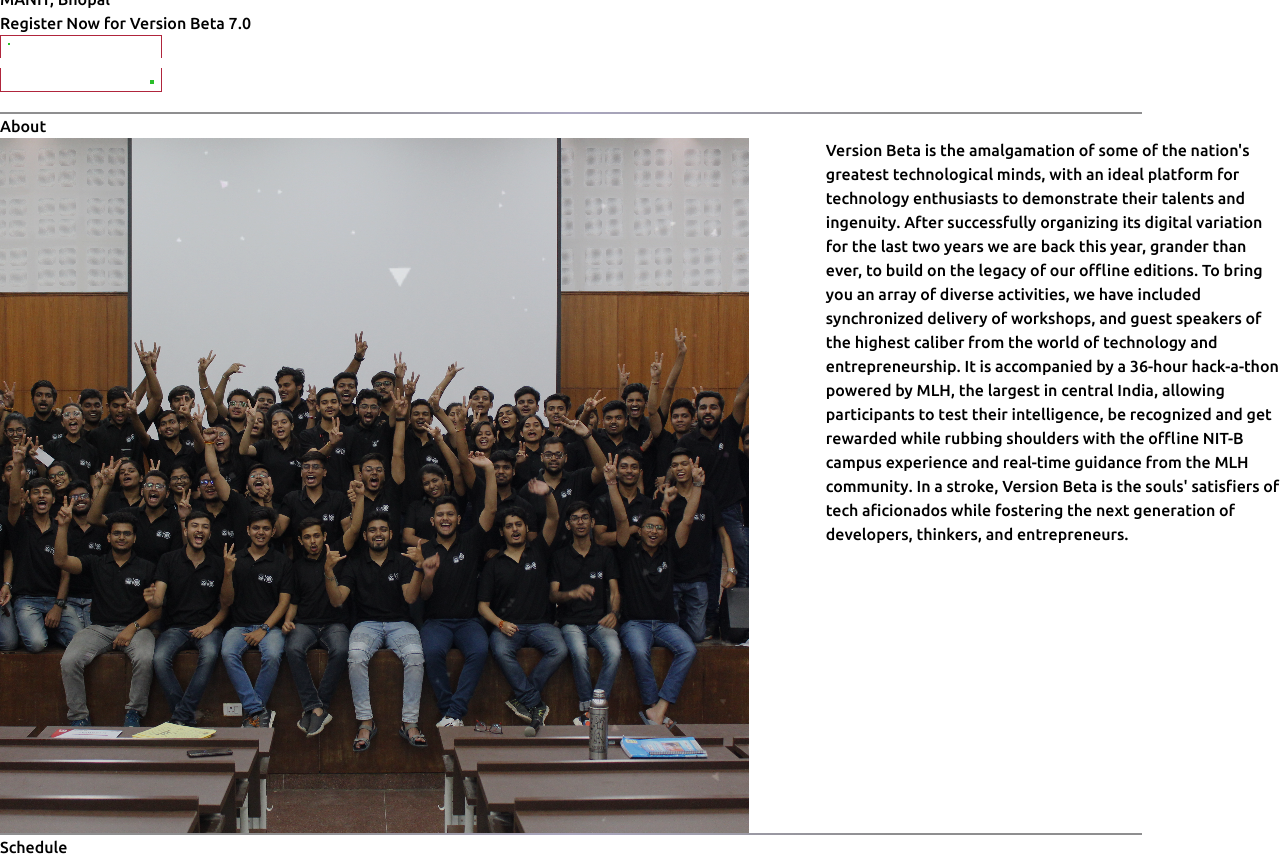
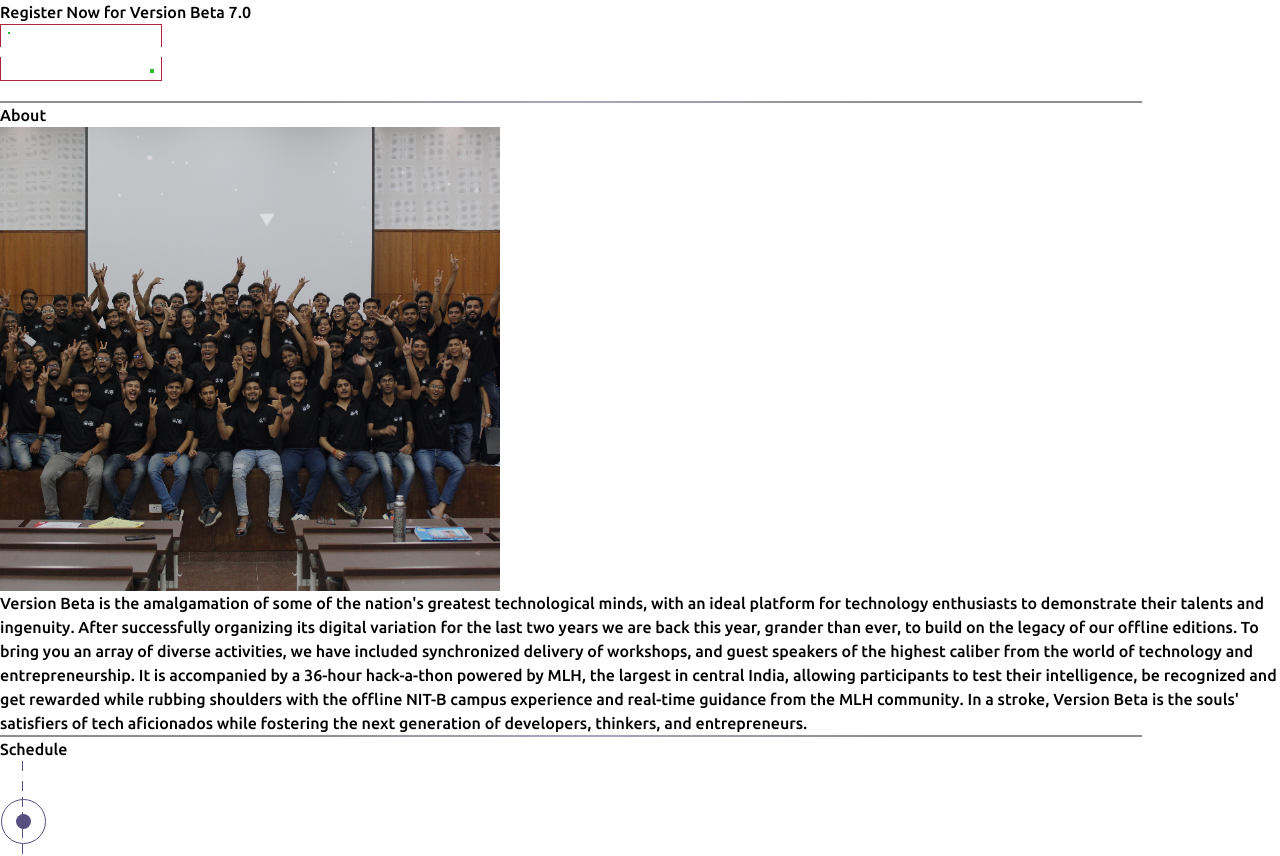
Before and after one commit to pm-8/Version-Beta-Main, a React (Vite) app: page / in a window 1280 px wide. Shown: the part 1380-2236 px from the top of the page. Built offline with nearby package versions, Linux system fonts and the light colour scheme.

Commit message:
changes are done

```diff
--- a/src/Components/About.jsx
+++ b/src/Components/About.jsx
@@ -1,16 +1,18 @@
-import './Styles/About.css'
 const About = () => {
   return (
     <div id="about" className="w-9/12 mx-auto mt-24 flex flex-col gap-16">
       <h1 className="text-[#897be2] text-center text-[45px] uppercase font-bold">
         About
       </h1>
-      <div className="container"  >
+      <div className="flex flex-col items-center gap-10 lg:flex-col xl:flex-row">
         <img
           src="/Images/aboutImg.png"
-          className="rounded-lg w-[45vw]"
+          alt=""
+          width="500"
+          height="500"
+          className="rounded-lg animate-pulse w-full lg:w-full xl:w-[45%]"
         />
-        <p className="text-[#72a5af] w-[45%] text-lg ">
+        <p className="text-[#72a5af] w-full lg:w-full xl:w-[45%] text-lg">
           Version Beta is the amalgamation of some of the nation&apos;s greatest
           technological minds, with an ideal platform for technology enthusiasts
           to demonstrate their talents and ingenuity. After successfully
--- a/src/Components/FAQs.jsx
+++ b/src/Components/FAQs.jsx
@@ -2,7 +2,7 @@ import Accordians from "./Nested Components/Accordian/Accordians";
 
 const FAQs = () => {
   return (
-    <div id="faqs" className="w-6/12 mx-auto mt-24 flex flex-col gap-16">
+    <div id="faqs" className="w-10/12 md:w-6/12 lg:w-6/12 xl:w-6/12 mx-auto mt-24 flex flex-col gap-16">
       <h1 className="text-[#897be2] text-center text-[45px] font-bold">FAQs</h1>
       <div className="mt-10 mx-auto">
         <Accordians />
--- a/src/Components/Gallery.jsx
+++ b/src/Components/Gallery.jsx
@@ -2,7 +2,7 @@ import Swiper from "./Nested Components/Swiper/Swiper";
 
 const Gallery = () => {
   return (
-    <div id="gallery" className="w-7/12 mx-auto mt-24 flex flex-col gap-16">
+    <div id="gallery" className="w-10/12 lg:w-7/12 xl:w-7/12 mx-auto mt-24 flex flex-col gap-16">
       <h1 className="text-[#897be2] text-center text-[45px] uppercase font-bold">Gallery</h1>
       <div>
         <Swiper />
--- a/src/Components/Hero.jsx
+++ b/src/Components/Hero.jsx
@@ -4,8 +4,8 @@ const Hero = () => {
   return (
     <>
       <div className="w-9/12 mx-auto mt-28">
-        <div className="flex gap-20">
-          <div className="">
+        <div className="flex flex-col-reverse items-center lg:flex-row xl:flex-row gap-20">
+          <div className="w-full text-center lg:text-left xl:text-left">
             <h1 className="text-[50px] text-[#ddd] font-semibold leading-tight animate-pulse">
               Ready to Debug Your <br />
               Limits?
@@ -14,26 +14,26 @@ const Hero = () => {
               Welcome to Version Beta!
             </h2>
             <p className=" text-[#aaa] text-lg mt-6">
-              Dive into a world where every bug is a challenge, and every <br />{" "}
+              Dive into a world where every bug is a challenge, and every
               line of code a victory!
             </p>
           </div>
-          <div className="w-[50%]">
-            <img src="/Images/VB LOGO--main.png" alt="" className="animate-pulse" />
-            <div className="mt-4 text-[#ccc] flex gap-28 ml-10">
+          <div className="w-full lg:w-full xl:w-full">
+            <img src="/Images/VB LOGO--main.png" alt="" className="animate-pulse w-full" />
+            <div className="mt-4 text-[#ccc] flex flex-col md:flex-row lg:gap-24 lg:flex-row xl:gap-24 xl:flex-row gap-4 ml-10">
               <div className="flex items-center gap-3">
-                <img src="/Images/calendar.png" alt="" className="w-10" />
-                <p className="text-lg font-medium ">Oct 5th - Nov 5th 2024</p>
+                <img src="/Images/calendar.png" alt="" className="w-[1.5rem]" />
+                <p className="text-sm md:text-base lg:text-base xl:text-lg font-medium ">Oct 5th - Nov 5th 2024</p>
               </div>
               <div className="flex items-center gap-3">
-                <img src="/Images/location1.png" alt="" width="35" />
-                <p className="text-lg font-medium ">MANIT, Bhopal</p>
+                <img src="/Images/location1.png" alt="" className="w-[1.5rem]" />
+                <p className="text-sm md:text-base lg:text-base xl:text-lg font-medium ">MANIT, Bhopal</p>
               </div>
             </div>
           </div>
         </div>
         <div className="relative flex flex-col gap-6 items-center">
-          <p className="text-[#53d847] text-[40px] text-center mt-24">
+          <p className="text-[#6054aa] text-[40px] text-center mt-24">
             Register Now for Version Beta 7.0
           </p>
           <Button />
```
